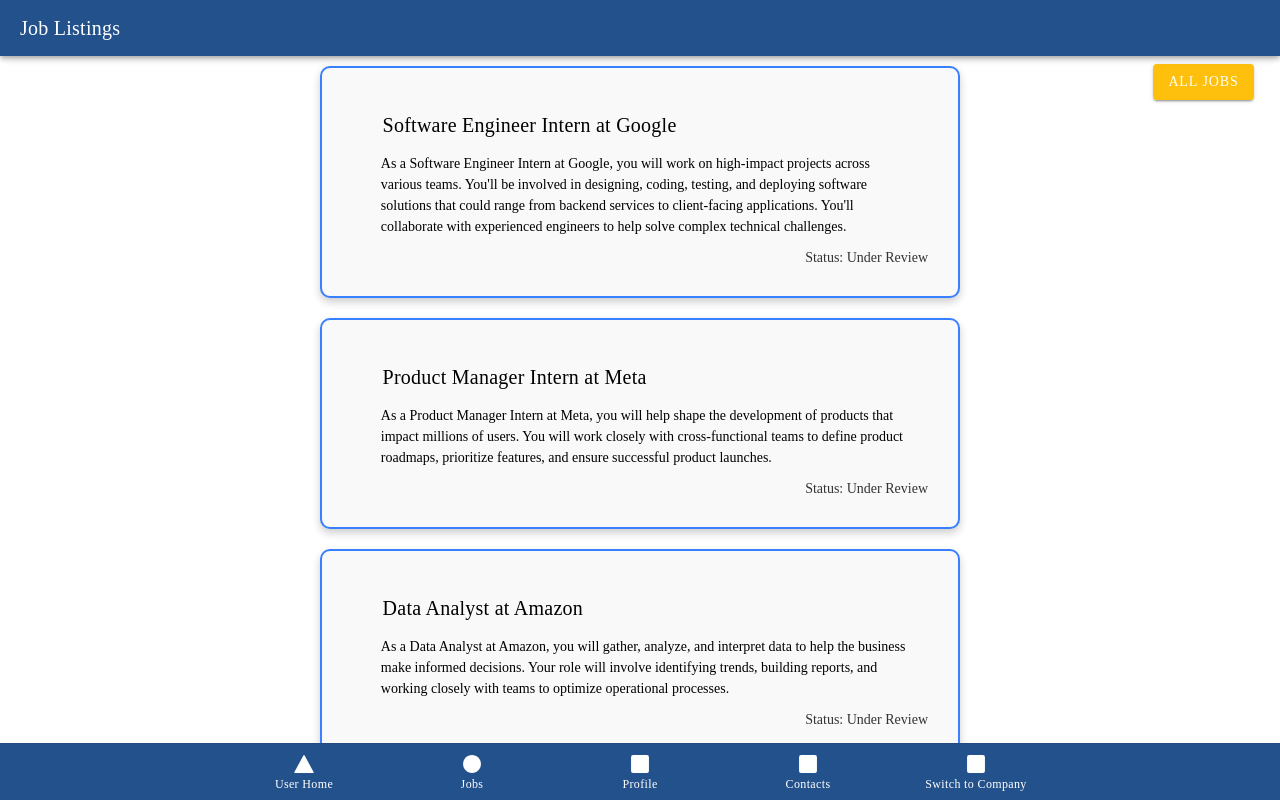
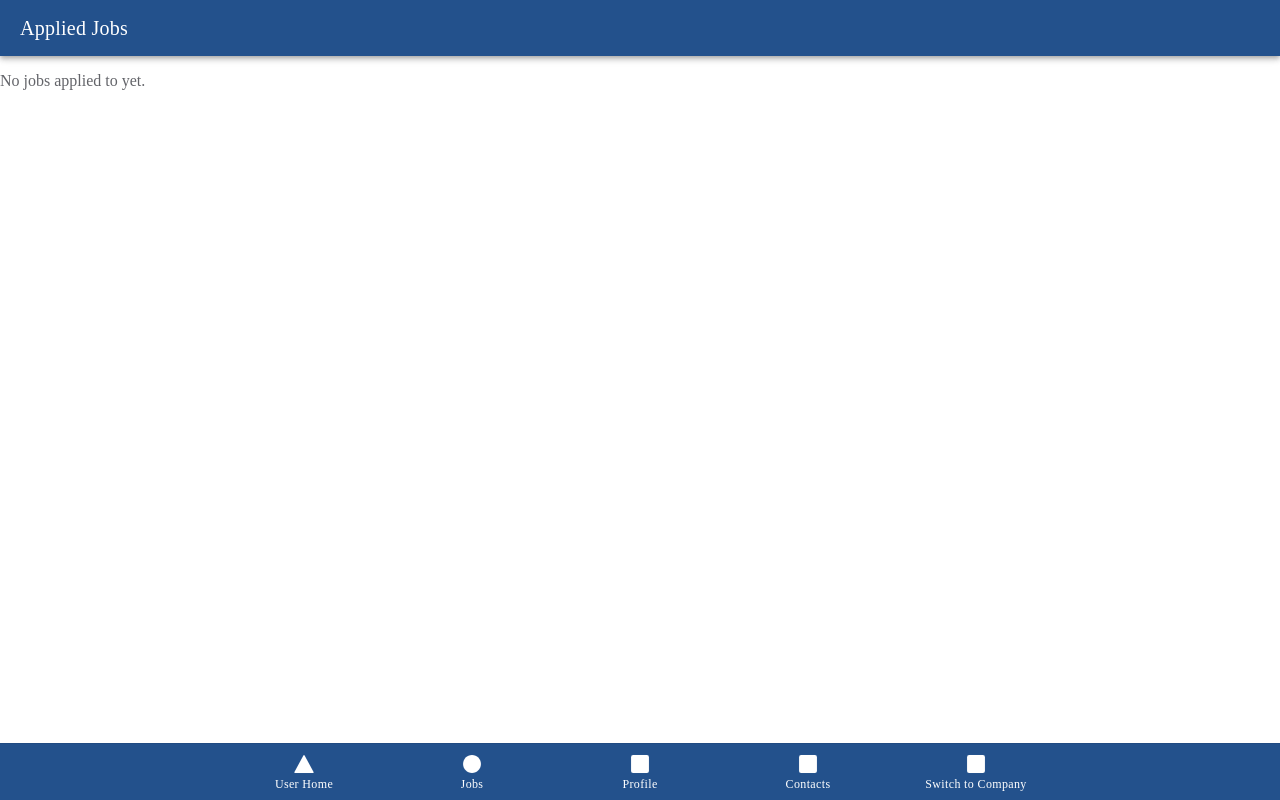
Before and after one commit to cfgtexas24/Team-8, a React (Vite) app in the folder rebirther/: page /AppliedJobs in a window 1280 px wide. Built offline with nearby package versions, Linux system fonts and the light colour scheme.

Commit message:
saves applied jobs to local storage and are displayed via the applied jobs page.

```diff
--- a/rebirther/src/pages/AppliedJobs.css
+++ b/rebirther/src/pages/AppliedJobs.css
@@ -1,20 +1,42 @@
 /* UserJob.css */
 .jobs {
-    display: flex;
-    align-items: center;
-    justify-content: center;
+  width: auto 0;
 }
 
+.applied-job {
+  width: 500px;
+  border: black 5px solid;
+  box-shadow: 0 4px 8px rgba(0, 0, 0, 0.2);
+  /* Add shadow */
+  border-radius: 10px;
+  /* Rounded corners */
+  margin: 10px;
+  /* Spacing around the card */
+  padding: 30px;
+  /* Inner padding */
+  background-color: #f9f9f9;
+  /* Background color */
+  color: #333;
+  /* Text color */
+  text-decoration: none;
+}
 
 .job-card {
   width: 50%;
-    border: 2px solid #3880ff; /* Add border */
-    box-shadow: 0 4px 8px rgba(0, 0, 0, 0.2); /* Add shadow */
-    border-radius: 10px; /* Rounded corners */
-    margin: 10px; /* Spacing around the card */
-    padding: 30px; /* Inner padding */
-    background-color: #f9f9f9; /* Background color */
-    color: #333; /* Text color */
+  border: 2px solid #3880ff;
+  /* Add border */
+  box-shadow: 0 4px 8px rgba(0, 0, 0, 0.2);
+  /* Add shadow */
+  border-radius: 10px;
+  /* Rounded corners */
+  margin: 10px;
+  /* Spacing around the card */
+  padding: 30px;
+  /* Inner padding */
+  background-color: #f9f9f9;
+  /* Background color */
+  color: #333;
+  /* Text color */
 }
 
 .title {
@@ -23,13 +45,17 @@
 
 .read-more {
   display: flex;
-    justify-content: flex-end; /* Moves content to the far right */
+  justify-content: flex-end;
+  /* Moves content to the far right */
 }
 
 .create-job {
-    position: absolute; /* Allow positioning relative to the screen */
-    top: 60px; /* Adjust vertical position as needed */
-    right: 10px; /* Align to the right edge with some padding */
+  position: absolute;
+  /* Allow positioning relative to the screen */
+  top: 60px;
+  /* Adjust vertical position as needed */
+  right: 10px;
+  /* Align to the right edge with some padding */
 }
 
 
--- a/rebirther/src/pages/AppliedJobs.tsx
+++ b/rebirther/src/pages/AppliedJobs.tsx
@@ -1,42 +1,51 @@
-import { IonContent, IonHeader, IonPage, IonTitle, IonToolbar, IonList, IonItem, IonLabel, IonCard, IonButton, IonCardHeader, IonCardContent } from '@ionic/react';
-import { Link, useHistory } from 'react-router-dom';
-import jobsData from '../jobs.json'; // Import your JSON file
-import './AppliedJobs.css';
+import { IonContent, IonHeader, IonPage, IonTitle, IonToolbar, IonList, IonItem, IonLabel, IonText } from '@ionic/react';
+import React, { useEffect, useState } from 'react';
+import './AppliedJobs.css'; // Optional CSS file if needed
 
 const AppliedJobs: React.FC = () => {
+  const [appliedJobs, setAppliedJobs] = useState<any[]>([]);
+
+  // Fetch applied jobs from localStorage and ensure there are no duplicates
+  useEffect(() => {
+    const storedAppliedJobs = localStorage.getItem('appliedJobs');
+    if (storedAppliedJobs) {
+      const jobsArray: { jobTitle: string; companyName: string; applicationDate: string; resumeType: string }[] = JSON.parse(storedAppliedJobs);
+      // Remove duplicate jobs based on jobTitle and companyName
+      const uniqueJobs = Array.from(new Set(jobsArray.map((job: any) => JSON.stringify(job)))).map((job) => JSON.parse(job));
+      setAppliedJobs(uniqueJobs);
+    }
+  }, []);
 
   return (
     <IonPage>
       <IonHeader>
         <IonToolbar>
-          <IonTitle>Job Listings</IonTitle>
+          <IonTitle>Applied Jobs</IonTitle>
         </IonToolbar>
       </IonHeader>
       <IonContent fullscreen>
-        {/* Mapping over the jobs array to display each job */}
-        {jobsData.jobs.map((job) => (
-          <div className="jobs">
-          <IonCard
-            className="job-card"
-            key={job.id}
-          >
-            <IonCardHeader>
-                <IonTitle className="title">{job.title} at {job.company}</IonTitle>
-                </IonCardHeader>
-                <IonCardContent className="description">
-                {job.about.jobDescription}
-                </IonCardContent>
-                <div className="read-more">
-                  Status: Under Review
-                </div>
-          </IonCard>
-          </div>
-        ))}
-        <div className="create-job">
-          <div>
-            <IonButton className="button-color" slot="end" style={{ marginRight: '16px' }} href="/user-job">All Jobs</IonButton>
-          </div>
-        </div>
+        {appliedJobs.length > 0 ? (
+          <IonList>
+            <div>
+            {appliedJobs.slice(0, 5).map((job, index) => (  // Only display the first 5 jobs
+              <IonItem key={index}>
+                <IonLabel>
+                  <div className='job-card'>
+                    <h2>{job.jobTitle} at {job.companyName}</h2>
+                    <p>Applied on: {new Date(job.applicationDate).toLocaleDateString()}</p>
+                    <p>Resume Type: {job.resumeType}</p>
+                  </div>
+
+                </IonLabel>
+              </IonItem>
+            ))}
+            </div>
+          </IonList>
+        ) : (
+          <IonText className="no-jobs-message" color="medium">
+            <p>No jobs applied to yet.</p>
+          </IonText>
+        )}
       </IonContent>
     </IonPage>
   );
--- a/rebirther/src/pages/UserJobDeets.tsx
+++ b/rebirther/src/pages/UserJobDeets.tsx
@@ -71,6 +71,31 @@
       console.error('Caught error:', error);
       setErrorMessage(`Failed to tailor resume: ${error.message}`);
     }
+  };
+
+
+  const handleSubmit = (resumeType: string) => {
+    const applicationInfo = {
+      jobId: job.id,
+      jobTitle: job.title,
+      resumeType,
+      companyName: job.company,
+      applicationDate: new Date().toISOString(),
+      jobDescription: job.about.jobDescription,
+      jobOverview: job.about.companyOverview,
+      jobBenefits: job.benefits,
+      jobQualificationsReq: job.qualifications.required,
+      jobQualificationsPref: job.qualifications.preferred,
+      jobEducation: job.education,
+
+    };
+    console.log('Application info:', applicationInfo);
+
+    const appliedJobs = JSON.parse(localStorage.getItem('appliedJobs') || '[]');
+    appliedJobs.push(applicationInfo);
+    localStorage.setItem('appliedJobs', JSON.stringify(appliedJobs));
+    setShowModal(false);
+
   };
 
   return (
@@ -147,7 +172,7 @@
           <div style={{ padding: '16px' }}>
             <h2 className="text">Choose which resumé to submit</h2>
             <div className="submit-button">
-              <IonButton onClick={() => setShowModal(false)} style={{ marginTop: '16px' }}>
+              <IonButton onClick={() => handleSubmit('uploaded')} style={{ marginTop: '16px' }}>
                 Submit Uploaded Resumé
               </IonButton>
             </div>
@@ -156,7 +181,7 @@
               dangerouslySetInnerHTML={{ __html: formatResume(tailoredResume) }}
             />
             <div className="submit-button">
-              <IonButton onClick={() => setShowModal(false)} style={{ marginTop: '16px' }}>
+              <IonButton onClick={() => handleSubmit('custom')} style={{ marginTop: '16px' }}>
                 Submit Custom Resumé
               </IonButton>
             </div>
```
Also changed, not shown: 2 other files (tests, documents, lock files or other folders). Lines whose indentation alone changed are shown as unchanged.
